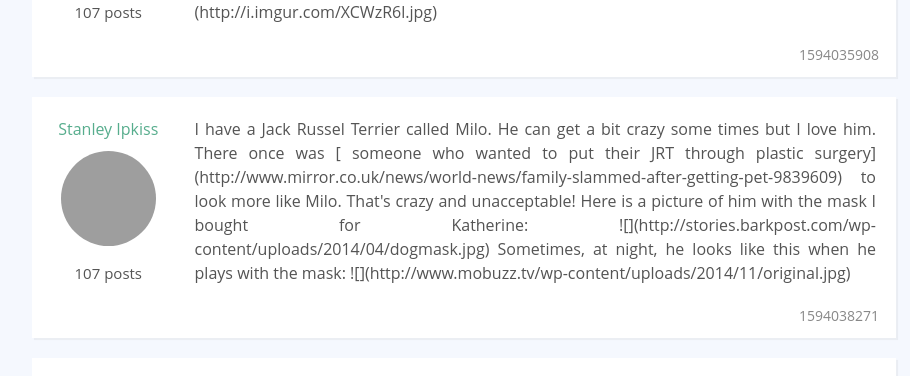
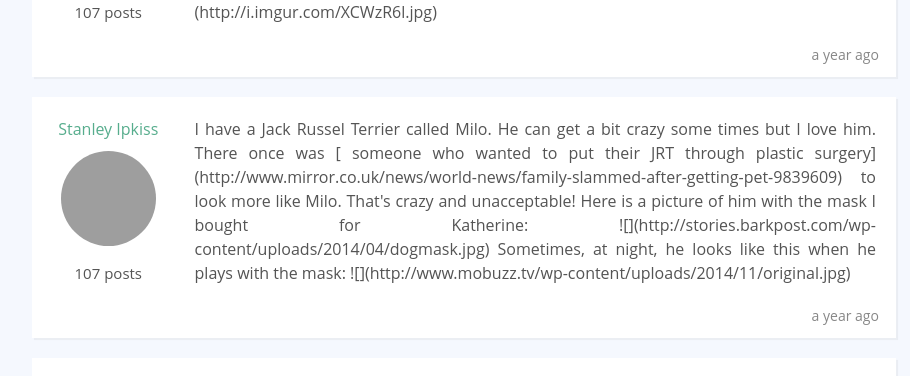
Before and after one commit to freeitas/vue-forum, a Vue app: page /thread/-KsjWehQ--apjDBwSBCY in a window 1280 px wide. Shown: the part 252-628 px from the top of the page, without its empty margins (176-1086 px from the left). Built offline with nearby package versions, Linux system fonts and the light colour scheme; grey boxes are pictures that could not be loaded; the HTML template or start-up script is replaced by a standard one.

Commit message:
feat: human readable dates

```diff
--- a/package.json
+++ b/package.json
@@ -9,6 +9,7 @@
   },
   "dependencies": {
     "core-js": "^3.6.5",
+    "dayjs": "^1.11.3",
     "vue": "^3.0.0",
     "vue-router": "^4.0.12"
   },
--- a/src/components/PostList.vue
+++ b/src/components/PostList.vue
@@ -23,8 +23,8 @@
           </div>
         </div>
 
-        <div class="post-date text-faded">
-          {{post.publishedAt}}
+        <div class="post-date text-faded" :title="humanFriendlyDate(post.publishedAt)" >
+          {{ diffForHumans(post.publishedAt)}}
         </div>
 
       </div>
@@ -34,6 +34,12 @@
 
 <script>
 import sourceData from '@/data.json'
+import dayjs from 'dayjs'
+import relativeTime from 'dayjs/plugin/relativeTime'
+import localizedDate from 'dayjs/plugin/localizedFormat'
+
+dayjs.extend(relativeTime)
+dayjs.extend(localizedDate)
 
 export default {
   props: {
@@ -50,6 +56,12 @@ export default {
   methods: {
     userById (userId) {
       return this.users.find(p => p.id === userId)
+    },
+    diffForHumans (timeStamp) {
+      return dayjs.unix(timeStamp).fromNow()
+    },
+    humanFriendlyDate (timeStamp) {
+      return dayjs.unix(timeStamp).format('llll')
     }
   }
 }
```
Also changed, not shown: 1 other file (tests, documents, lock files or other folders).
